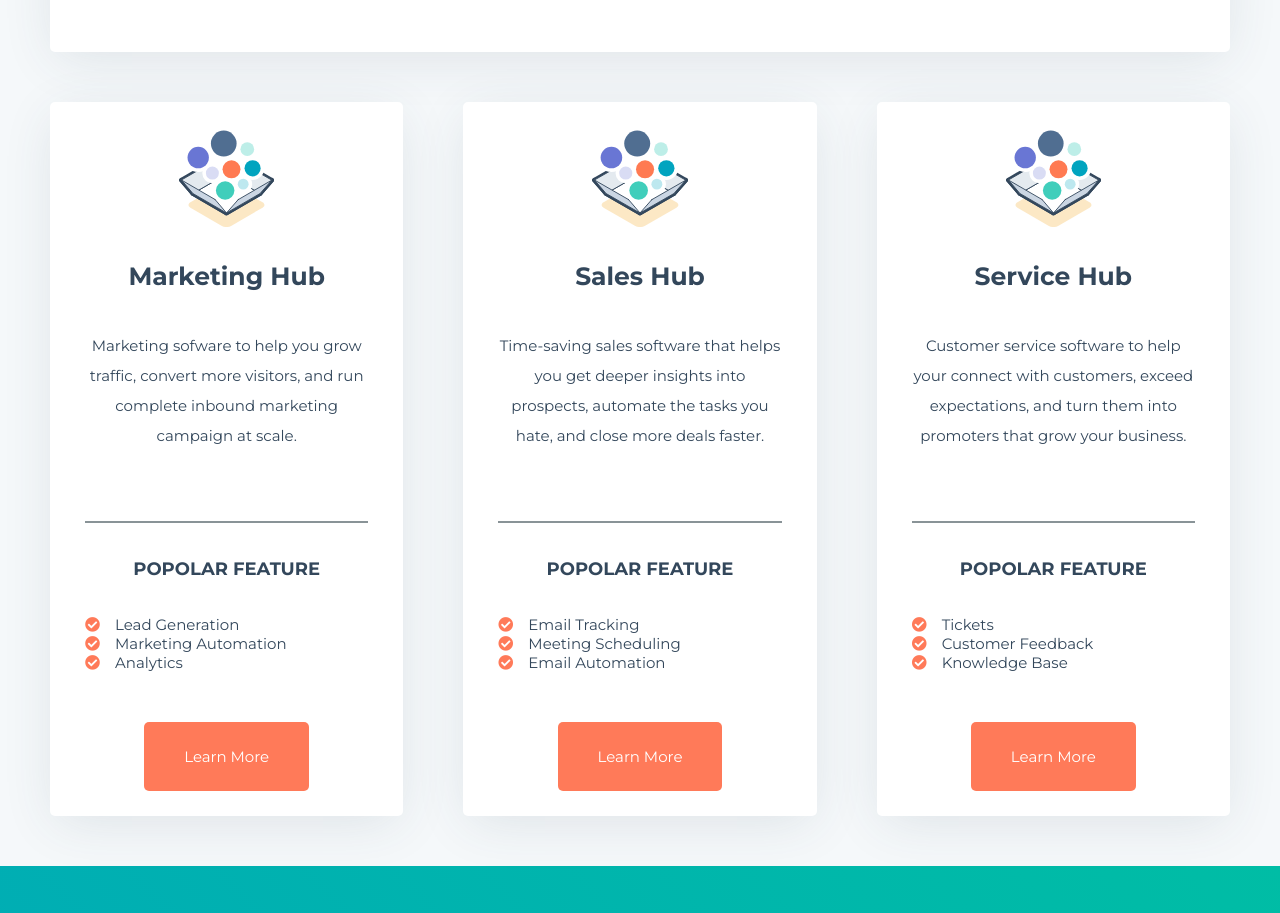
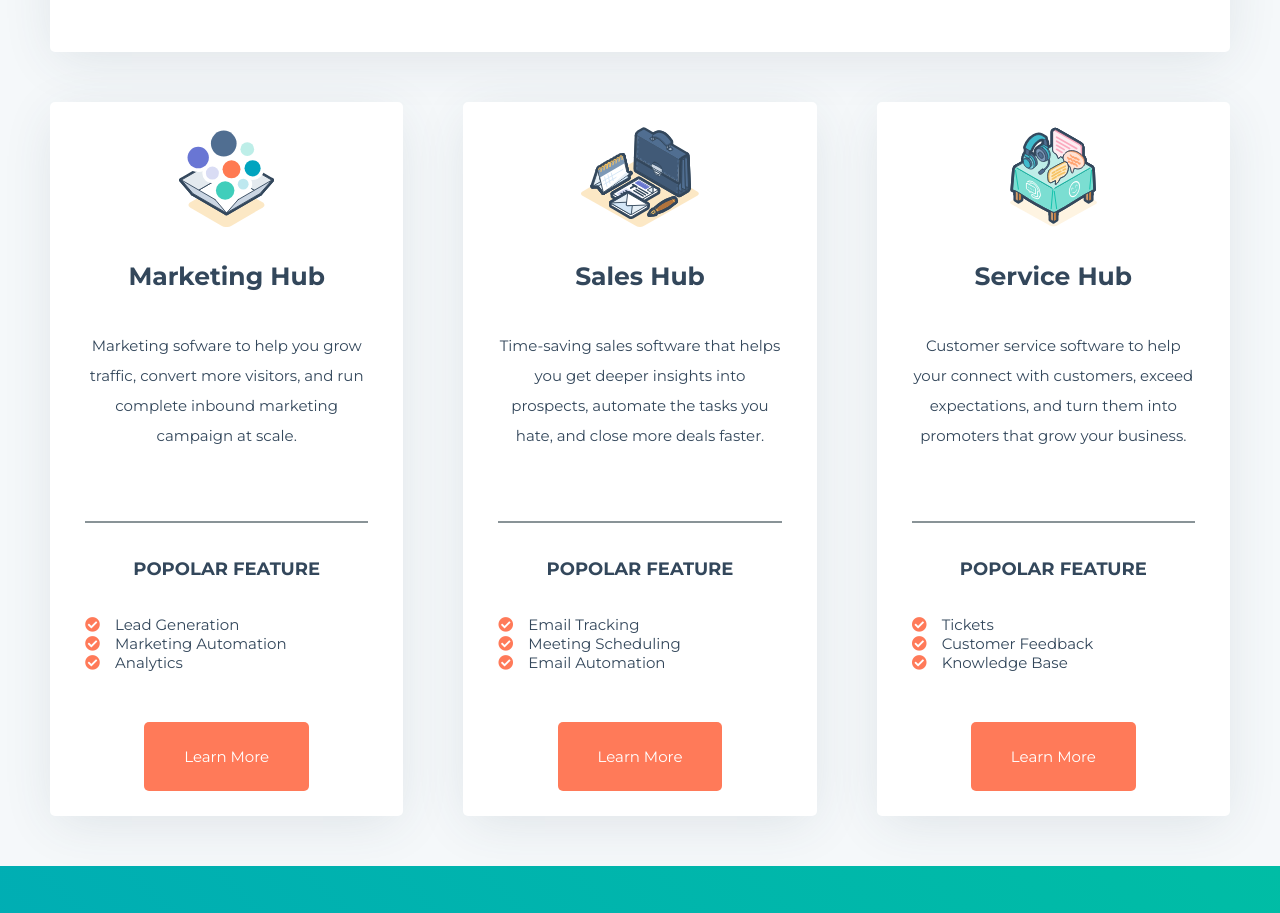
Before and after one commit to C-Bertotti/htmlcss-hubspot, a plain HTML site: page index.html in a window 1280 px wide. Shown: the part 1640-2553 px from the top of the page. Drawn offline with Linux system fonts and the light colour scheme.

Commit message:
corrections

```diff
--- a/index.html
+++ b/index.html
@@ -14,7 +14,9 @@
   </head>
 
   <body>
+    <!-- header -->
     <header>
+      <!-- top-header -->
       <div class="header-top">
         <div class="container c-1180">
           <nav class="header-nav top-left-nav col-50">
@@ -29,10 +31,11 @@
               <li><a class="nav-btn btn-bordered" href="#">Log In</a></li>
               <li><a class="nav-btn btn-orange" href="#">GetHubspotFree</a></li>
             </ul>
-
           </nav>
         </div>
       </div>
+      <!-- /top-header -->
+      <!-- bottom-header -->
       <div class="header-bottom">
         <div class="container c-1180">
           <div class="header-nav bottom-left-nav">
@@ -49,9 +52,11 @@
           </nav>
         </div>
       </div>
+      <!-- /bottom-header -->
     </header>
-
+    <!-- /header -->
     <main>
+      <!-- jumbo -->
       <section id="home-jumbotron" class="overlay jumbo-ov">
         <div class="container c-1180">
           <div class="jumbo-text col-50">
@@ -62,12 +67,17 @@
           </div>
         </div>
       </section>
+      <!-- /jumbo -->
+      <!-- primary -->
       <section id="home-primary">
+        <!-- top-primary -->
         <div class="container c-820 primary-top">
           <img src="img/Integrations_Illustration@2x.webp" alt="">
           <h2>Powerful alone. Better together.</h2>
           <p>HubSpot offers a full stack of software for marketing, sales, and customer service, with a completely free CRM at its core. They're powerful alone – but even better when used together.</p>
         </div>
+        <!-- /top-primary -->
+        <!-- middle-primary -->
         <div class="container c-1180 primary-middle primary-box clearfix">
           <div class="primary-middle-left left-floating">
             <img src="img/CRM-Illustration.svg" alt="book-with-box">
@@ -85,6 +95,8 @@
             </ul>
           </div>
         </div>
+        <!-- /middle-primary -->
+        <!-- bottom-primary -->
         <div class="container c-1180 primary-bottom clearfix">
           <div class="primary-bottom-col primary-box left-floating">
             <img src="img/Marketing-Hub-Free.svg" alt="box-within-balls">
@@ -100,7 +112,7 @@
             <a href="#" class="btn btn-orange">Learn More</a>
           </div>
           <div class="primary-bottom-col primary-box primary-bottom-col-center left-floating">
-            <img src="img/Marketing-Hub-Free.svg" alt="box-within-balls">
+            <img src="img/Sales-Professional-Illustration.svg" alt="box-within-balls">
             <h3>Sales Hub</h3>
             <p>Time-saving sales software that helps you get deeper insights into prospects, automate the tasks you hate, and close more deals faster.</p>
             <hr>
@@ -113,7 +125,7 @@
             <a href="#" class="btn btn-orange">Learn More</a>
           </div>
           <div class="primary-bottom-col primary-box left-floating">
-            <img src="img/Marketing-Hub-Free.svg" alt="box-within-balls">
+            <img src="img/Service-Hub-Illustration.svg" alt="box-within-balls">
             <h3>Service Hub</h3>
             <p>Customer service software to help your connect with customers, exceed expectations, and turn them into promoters that grow your business.</p>
             <hr>
@@ -126,7 +138,10 @@
             <a href="#" class="btn btn-orange">Learn More</a>
           </div>
         </div>
+        <!-- /bottom-primary -->
       </section>
+      <!-- /primary -->
+      <!-- community -->
       <section id="home-community">
         <div class="container c-1180">
           <h2>Learn and grow with award-winning support and a thriving community behind you.</h2>
@@ -178,7 +193,10 @@
             </div>
         </div>
       </section>
+      <!-- /community -->
+      <!-- customers -->
       <section id="home-customers">
+        <!-- top-customers -->
         <div class="cust-top container c-1180 clearfix">
           <div class="cust-top-col-left left-floating">
             <h2>64,500</h2>
@@ -195,6 +213,8 @@
             <img src="img/VMware_logo_gry_RGB_300dpi@2x.webp" alt="vmware-logo">
           </div>
         </div>
+        <!-- /top-customers -->
+        <!-- bottom-customers -->
         <div class="cust-bottom container c-1180 clearfix ">
           <div class="cust-bottom-left left-floating col-50">
             <h2>Start Growing With HubSpot Today</h2>
@@ -206,10 +226,13 @@
             <img class="customer-img" src="img/woman.webp" alt="smiling-woman">
           </div>
         </div>
+        <!-- /bottom-customers -->
       </section>
+      <!-- /customers -->
     </main>
 
     <footer>
+      <!-- top-footer -->
       <div class="top-footer container c-1180">
         <div class="top-footer-col-wrapper clearfix">
           <div class="left-floating">
@@ -275,25 +298,19 @@
         </nav>
         <hr>
       </div>
+      <!-- /top-footer -->
+      <!-- bottom-footer -->
       <div class="bottom-footer container c-1180 clearfix">
         <div class="col-50 left-floating">
           <img src="img/HSLogo_gray.svg" alt="HubSpot-logo-neg">
           <p>Copyright &#169; 2019 HubSpot, Inc.</p>
-
-
         </div>
         <div class="left-floating col-50 right-text">
           <a href="#">Legal Stuff</a>
           <a href="#">Privacy Policy</a>
-
-
         </div>
-
-
-
       </div>
-
+      <!-- /bottom-footer -->
     </footer>
-
   </body>
 </html>
```
